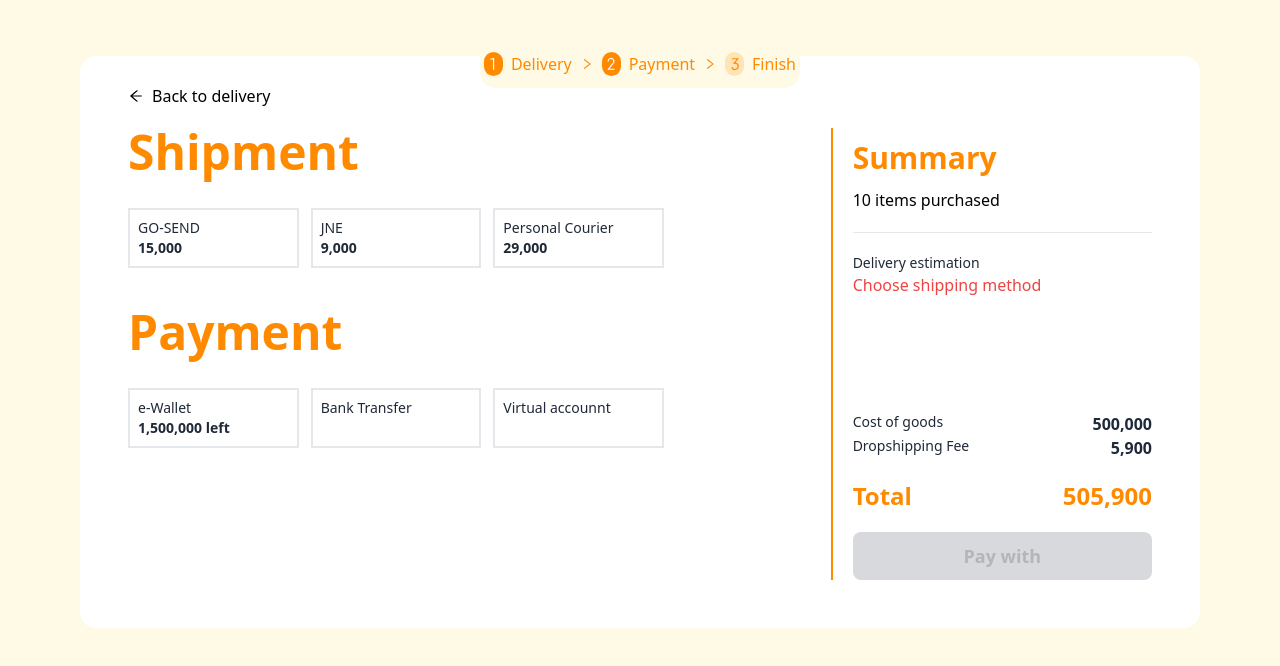
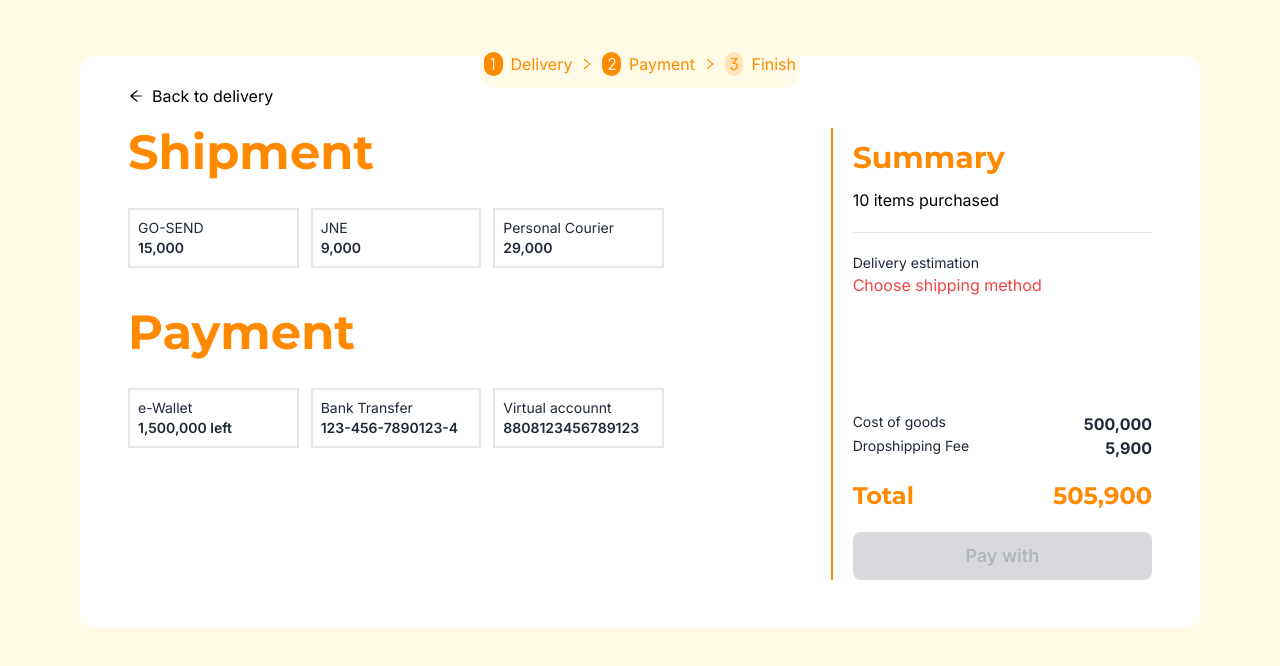
Before and after one commit to aryoyudhanto/jakmall-techtest, a React (Vite) app: page /payment in a window 1280 px wide. Shown: the top 666 px of the page. Built offline with nearby package versions, Linux system fonts and the light colour scheme.

Commit message:
style: implementation of the font family on all pages

```diff
--- a/src/components/Layout.tsx
+++ b/src/components/Layout.tsx
@@ -1,7 +1,7 @@
+import { RiNumber1, RiNumber2, RiNumber3 } from "react-icons/ri";
+import React, { FC, LabelHTMLAttributes } from "react";
+import { AiOutlineRight } from "react-icons/ai";
 import { Link } from "react-router-dom";
-import { AiOutlineRight } from "react-icons/ai";
-import React, { FC, LabelHTMLAttributes } from "react";
-import { RiNumber1, RiNumber2, RiNumber3 } from "react-icons/ri";
 
 interface LayoutProps extends LabelHTMLAttributes<HTMLParagraphElement> {
   children: React.ReactNode;
@@ -21,7 +21,7 @@ const Layout: FC<LayoutProps> = ({ children, number1, number2, number3 }) => {
                 <RiNumber1 />
               </div>
               <Link to={"/"}>
-                <p className="text-[#FF8A00] capitalize hover:scale-105 transition text-xs md:text-base">delivery</p>
+                <p className="text-[#FF8A00] capitalize hover:scale-105 transition text-xs md:text-base inter">delivery</p>
               </Link>
               <div className="text-[#FF8A00] mx-1 md:mx-2 text-xs md:text-sm">
                 <AiOutlineRight/>
@@ -29,8 +29,8 @@ const Layout: FC<LayoutProps> = ({ children, number1, number2, number3 }) => {
               <div className={`font-bold ${number2} w-5 h-5 md:w-6 md:h-6 rounded-full flex justify-center items-center mr-1 md:mr-2 text-xs md:text-sm`}>
                 <RiNumber2/>
               </div>
-              <Link to={"/"}>
-                <p className="text-[#FF8A00] capitalize hover:scale-105 transition text-xs md:text-base">payment</p>
+              <Link to={"/payment"}>
+                <p className="text-[#FF8A00] capitalize hover:scale-105 transition text-xs md:text-base inter">payment</p>
               </Link>
               <div className="text-[#FF8A00] mx-1 md:mx-2 text-xs md:text-sm">
                 <AiOutlineRight />
@@ -38,8 +38,8 @@ const Layout: FC<LayoutProps> = ({ children, number1, number2, number3 }) => {
               <div className={`font-bold ${number3} w-5 h-5 md:w-6 md:h-6 rounded-full flex justify-center items-center mr-1 md:mr-2 text-xs md:text-sm`}>
                 <RiNumber3  />
               </div>{" "}
-              <Link to={"/"}>
-                <p className="text-[#FF8A00] capitalize hover:scale-105 transition text-xs md:text-base">finish</p>
+              <Link to={"/payment+success"}>
+                <p className="text-[#FF8A00] capitalize hover:scale-105 transition text-xs md:text-base inter">finish</p>
               </Link>
             </div>
           </div>
--- a/src/pages/Payment.tsx
+++ b/src/pages/Payment.tsx
@@ -160,102 +160,102 @@ const Payment = () => {
       <div className="text-black flex items-center my-8 mx-2 md:my-0 md:mx-5 text-xs md:text-base">
         <AiOutlineArrowLeft />
         <Link to={"/"}>
-          <p className="ml-2 hover:scale-105 transition">Back to delivery</p>
+          <p className="ml-2 hover:scale-105 transition inter">Back to delivery</p>
         </Link>
       </div>
       <div className="md:flex w-full my-0 md:my-5">
         <div className="w-full md:w-2/3 md:mx-5">
           <div className="my-auto">
-            <p className="text-3xl md:text-5xl font-bold text-[#FF8A00]">Shipment</p>
+            <p className="text-3xl md:text-5xl font-bold text-[#FF8A00] montserrat">Shipment</p>
             <div className="flex justify-center md:justify-normal w-full my-8">
               <div
                 className={`w-1/3 md:w-1/4 border-2 p-2 mr-3 border-${colorShip1} bg-${colorShip1} bg-opacity-10 hover:cursor-pointer hover:scale-95 transition`}
                 onClick={() => toogleShip1()}
               >
-                <p className="text-xs md:text-sm">GO-SEND</p>
-                <p className="text-sm font-semibold">15,000</p>
+                <p className="text-xs md:text-sm inter">GO-SEND</p>
+                <p className="text-sm font-semibold inter">15,000</p>
               </div>
               <div
                 className={`w-1/3 md:w-1/4 border-2 p-2 mr-3 border-${colorShip2} bg-${colorShip2} bg-opacity-10 hover:cursor-pointer hover:scale-95 transition`}
                 onClick={() => toogleShip2()}
               >
-                <p className="text-xs md:text-sm">JNE</p>
-                <p className="text-sm font-semibold">9,000</p>
+                <p className="text-xs md:text-sm inter">JNE</p>
+                <p className="text-sm font-semibold inter">9,000</p>
               </div>
               <div
                 className={`w-1/3 md:w-1/4 border-2 p-2 border-${colorShip3} bg-${colorShip3} bg-opacity-10 hover:cursor-pointer hover:scale-95 transition`}
                 onClick={() => toogleShip3()}
               >
-                <p className="text-xs md:text-sm">Personal Courier</p>
-                <p className="text-sm font-semibold">29,000</p>
+                <p className="text-xs md:text-sm inter">Personal Courier</p>
+                <p className="text-sm font-semibold inter">29,000</p>
               </div>
             </div>
           </div>
           <div className="my-10">
-            <p className="text-3xl md:text-5xl font-bold text-[#FF8A00]">Payment</p>
+            <p className="text-3xl md:text-5xl font-bold text-[#FF8A00] montserrat">Payment</p>
             <div className="flex justify-center md:justify-normal w-full my-8">
               <div
                 className={`w-1/3 md:w-1/4 border-2 p-2 mr-3 border-${colorPay1} bg-${colorPay1} bg-opacity-10 hover:cursor-pointer hover:scale-95 transition`}
                 onClick={() => tooglePay1()}
               >
-                <p className="text-xs md:text-sm">e-Wallet</p>
-                <p className="text-sm font-semibold">1,500,000 left</p>
+                <p className="text-xs md:text-sm inter">e-Wallet</p>
+                <p className="text-xs md:text-sm font-semibold inter">1,500,000 left</p>
               </div>
               <div
                 className={`w-1/3 md:w-1/4 border-2 p-2 mr-3 border-${colorPay2} bg-${colorPay2} bg-opacity-10 hover:cursor-pointer hover:scale-95 transition`}
                 onClick={() => tooglePay2()}
               >
-                <p className="text-xs md:text-sm">Bank Transfer</p>
-                <p className="hidden md:text-sm md:font-semibold">123-456-7890123-4</p>
+                <p className="text-xs md:text-sm inter">Bank Transfer</p>
+                <p className="break-words text-xs md:text-sm font-semibold inter">123-456-7890123-4</p>
               </div>
               <div
                 className={`w-1/3 md:w-1/4 border-2 p-2 border-${colorPay3} bg-${colorPay3} bg-opacity-10 hover:cursor-pointer hover:scale-95 transition`}
                 onClick={() => tooglePay3()}
               >
-                <p className="text-xs md:text-sm">Virtual accounnt</p>
-                <p className="hidden md:text-sm md:font-semibold">8808123456789123</p>
+                <p className="text-xs md:text-sm inter">Virtual accounnt</p>
+                <p className="break-words text-xs md:text-sm font-semibold inter">8808123456789123</p>
               </div>
             </div>
           </div>
         </div>
         <hr className="md:hidden border border-[#FF8A00]"/>
         <div className="w-full md:w-1/3 bg-white md:border-l-2 border-[#FF8A00]">
-          <p className="text-2xl md:text-3xl my-3 font-bold text-[#FF8A00] px-0 md:px-5">Summary</p>
+          <p className="text-2xl md:text-3xl my-3 font-bold text-[#FF8A00] px-0 md:px-5 montserrat">Summary</p>
           <div className="w-full h-48 md:h-56 md:px-5">
-            <p className="text-black text-xs md:text-base">10 items purchased</p>
+            <p className="text-black text-xs md:text-base inter">10 items purchased</p>
             <hr className="my-5" />
-            <p className="text-xs md:text-sm">Delivery estimation</p>
+            <p className="text-xs md:text-sm inter">Delivery estimation</p>
             {shipEst ? (
               <>
-                <p className="text-green-500 text-sm md:text-base">
+                <p className="text-green-500 text-sm md:text-base inter">
                   {shipEst} by {shipMet}
                 </p>
               </>
-            ) : <p className="text-sm md:text-base text-red-500">
+            ) : <p className="text-sm md:text-base text-red-500 inter">
             Choose shipping method
           </p>}
           </div>
           <div className="flex justify-between md:px-5">
-            <p className="text-sm font-normal">Cost of goods</p>
-            <p className="text-base font-bold">500,000</p>
+            <p className="text-sm font-normal inter">Cost of goods</p>
+            <p className="text-base font-bold inter">500,000</p>
           </div>
           <div className="flex justify-between md:px-5">
-            <p className="text-sm font-normal">Dropshipping Fee</p>
-            <p className="text-base font-bold">5,900</p>
+            <p className="text-sm font-normal inter">Dropshipping Fee</p>
+            <p className="text-base font-bold inter">5,900</p>
           </div>
           <div className="flex justify-between md:px-5">
             {shipMet ? (
               <>
                 <p className="text-sm font-normal">
-                  <span className="font-bold">{shipMet}</span> shipment
+                  <span className="font-bold inter">{shipMet}</span> shipment
                 </p>
-                <p className="text-lg font-bold">{shipCost}</p>
+                <p className="text-lg font-bold inter">{shipCost}</p>
               </>
             ) : null}
           </div>
           <div className="flex justify-between px-0 md:px-5 my-2 md:my-5">
-            <p className="text-2xl font-bold text-[#FF8A00]">Total</p>
-            <p className="text-2xl font-bold text-[#FF8A00]">
+            <p className="text-2xl font-bold text-[#FF8A00] montserrat">Total</p>
+            <p className="text-2xl font-bold text-[#FF8A00] montserrat">
               {shipCost
                 ? (500000 + 5900 + shipCost).toLocaleString()
                 : "505,900"}
@@ -264,7 +264,7 @@ const Payment = () => {
           <div className="flex justify-center md:px-5">
             <button
             disabled={shipMet&&pay? false : true}
-              className="btn bg-[#FF8A00] w-full border-none hover:bg-orange-600 hover:scale-95 normal-case text-lg"
+              className="btn bg-[#FF8A00] w-full border-none hover:bg-orange-600 hover:scale-95 normal-case text-lg inter"
               onClick={() => navigate("/payment+success")}
             >
               Pay with {pay}
--- a/src/styles/index.css
+++ b/src/styles/index.css
@@ -6,3 +6,11 @@ body {
   margin: 0;
   width: 100%;
 }
+
+.inter {
+  font-family: 'Inter', sans-serif;
+}
+
+.montserrat {
+  font-family: 'Montserrat', sans-serif;
+}
```
Also changed, not shown: src/pages/PaymentSuccess.tsx (+18 -18 lines), src/pages/index.tsx (+64 -24 lines).
